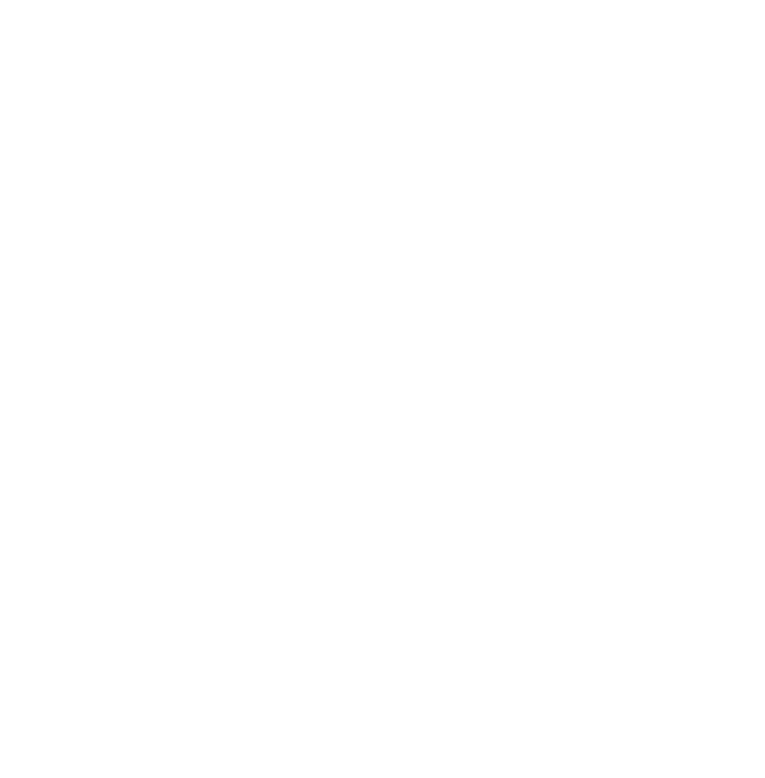
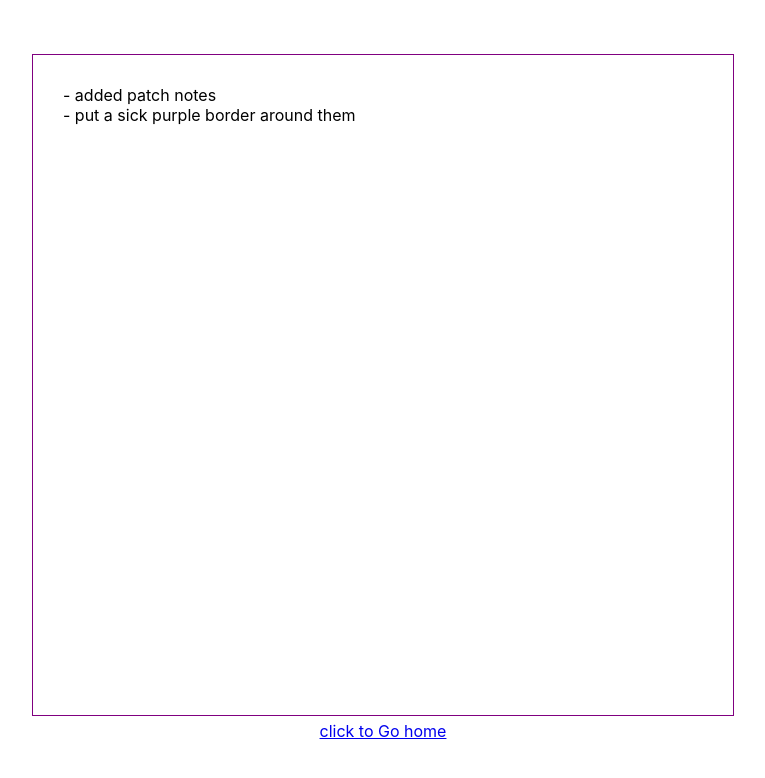
Before and after one commit to Lenoms/white-hot-capsicum, a React (Create React App) app: page /white-hot-capsicum/patch-notes in a window 1280 px wide. Before the commit this address had no page. Shown: the top 778 px of the page, without its empty margins (257-1022 px from the left). Built offline with nearby package versions, Linux system fonts and the light colour scheme.

Commit message:
ui-pages: Moved routes to their own folder. Added patch notes page

```diff
--- a/src/App.js
+++ b/src/App.js
@@ -1,23 +1,10 @@
 import "./App.css";
-import { Routes, Route, useLocation } from "react-router-dom";
-import HomePage from "./Pages/HomePage/HomePage";
-import AlbumsPage from "./Pages/AlbumsPage/AlbumsPage";
-import ArtistsPage from "./Pages/ArtistsPage/ArtistsPage";
-import AlbumInfoPage from "./Pages/AlbumInfoPage/AlbumInfoPage";
+import AppRoutes from "./Routes/AppRoutes";
 
 function App() {
-  let location = useLocation();
   return (
     <div className="App">
-      <Routes location={location} key={location.pathname}>
-        <Route path="/white-hot-capsicum/" element={<HomePage />} />
-        <Route path="/white-hot-capsicum/albums" element={<AlbumsPage />} />
-        <Route path="/white-hot-capsicum/artists" element={<ArtistsPage />} />
-        <Route
-          path="/white-hot-capsicum/album-info"
-          element={<AlbumInfoPage location={location} />}
-        />
-      </Routes>
+      <AppRoutes />
     </div>
   );
 }
--- a/src/Pages/HomePage/HomePage.js
+++ b/src/Pages/HomePage/HomePage.js
@@ -18,6 +18,9 @@ function HomePage() {
         <Link className="app-link" to="/white-hot-capsicum/artists">
           artists
         </Link>
+        <Link className="app-link" to="/white-hot-capsicum/patch-notes">
+          patch notes
+        </Link>
       </div>
       <AuthButton />
     </div>
--- /dev/null
+++ b/src/Pages/PatchNotesPage/PatchNotesPage.css
@@ -0,0 +1,22 @@
+.patch-notes-page-container{
+    width: 100%;
+    height: 100%;
+    display: flex;
+    align-items: center;
+    justify-content: center;
+    flex-direction: column;
+}
+
+.patch-notes{
+    height: 75%;
+    width: 50%;
+    display: flex;
+    flex-direction: column;
+    padding: 30px;
+    align-items: flex-start;
+    border: 1px solid purple;
+}
+
+.patch-note{
+
+}
--- /dev/null
+++ b/src/Pages/PatchNotesPage/PatchNotesPage.js
@@ -0,0 +1,19 @@
+import React from "react";
+import { Link } from "react-router-dom";
+import "./PatchNotesPage.css";
+
+function PatchNotesPage() {
+  return (
+    <div className="patch-notes-page-container">
+      <div className="patch-notes">
+        <p className="patch-note">- added patch notes</p>
+        <p className="patch-note">- put a sick purple border around them</p>
+      </div>
+      <Link className="app-link" to="/white-hot-capsicum/">
+        click to Go home
+      </Link>
+    </div>
+  );
+}
+
+export default PatchNotesPage;
--- /dev/null
+++ b/src/Routes/AppRoutes.js
@@ -0,0 +1,28 @@
+import React from "react";
+import { Routes, Route, useLocation } from "react-router-dom";
+import HomePage from "../Pages/HomePage/HomePage";
+import AlbumsPage from "../Pages/AlbumsPage/AlbumsPage";
+import ArtistsPage from "../Pages/ArtistsPage/ArtistsPage";
+import AlbumInfoPage from "../Pages/AlbumInfoPage/AlbumInfoPage";
+import PatchNotesPage from "../Pages/PatchNotesPage/PatchNotesPage";
+
+function AppRoutes() {
+  let location = useLocation();
+  return (
+    <Routes location={location} key={location.pathname}>
+      <Route path="/white-hot-capsicum/" element={<HomePage />} />
+      <Route
+        path="/white-hot-capsicum/patch-notes"
+        element={<PatchNotesPage />}
+      />
+      <Route path="/white-hot-capsicum/albums" element={<AlbumsPage />} />
+      <Route path="/white-hot-capsicum/artists" element={<ArtistsPage />} />
+      <Route
+        path="/white-hot-capsicum/album-info"
+        element={<AlbumInfoPage location={location} />}
+      />
+    </Routes>
+  );
+}
+
+export default AppRoutes;
```
